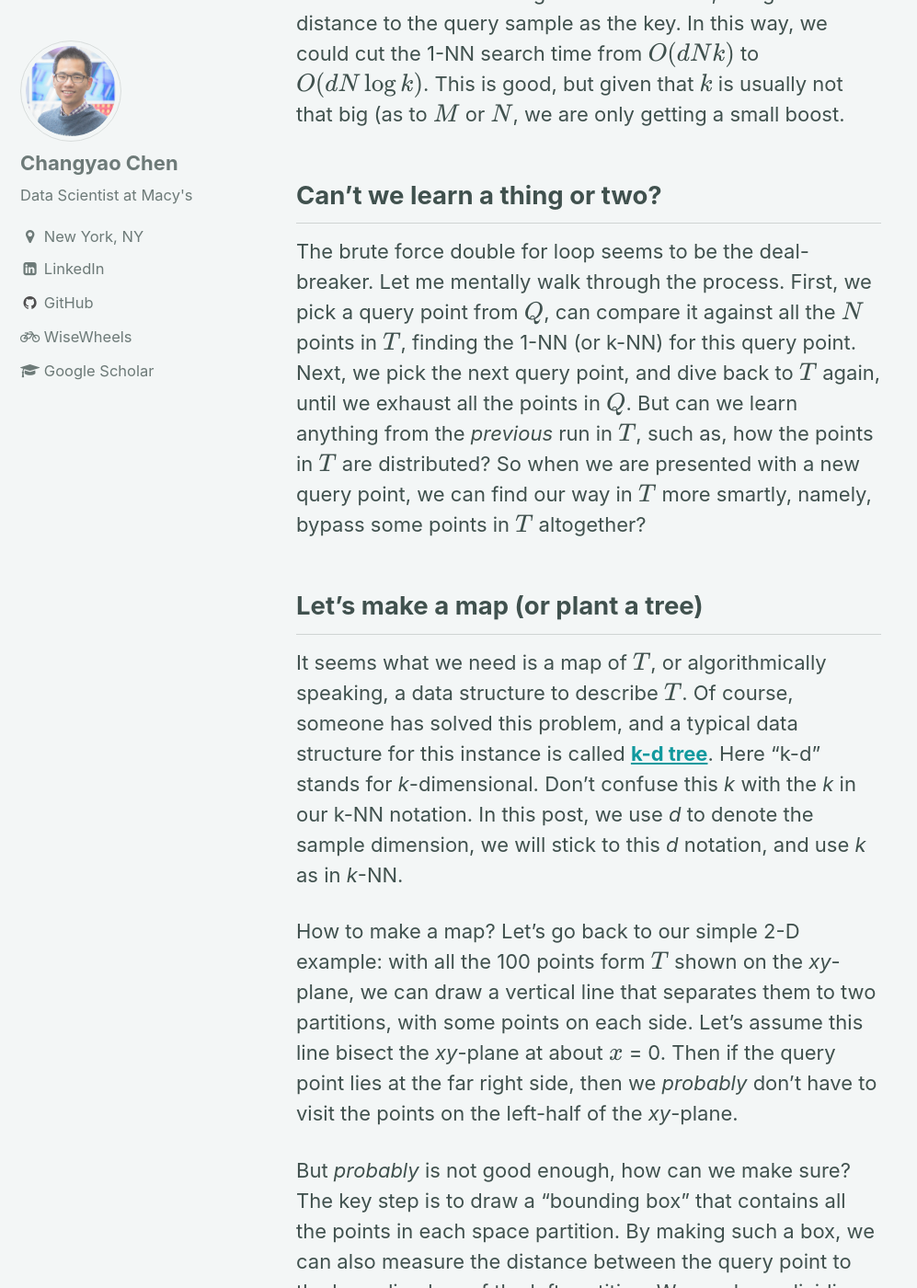
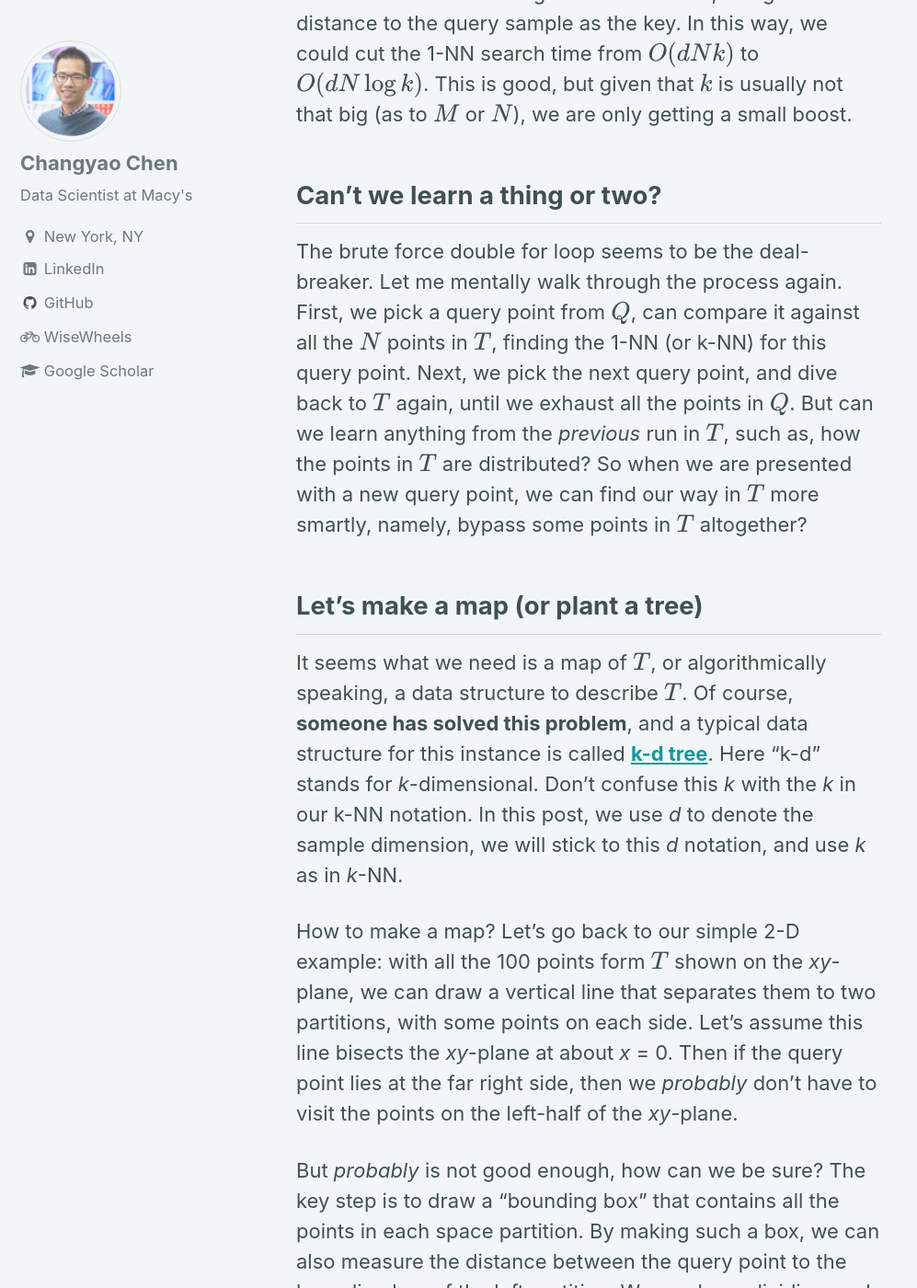
Before and after one commit to changyaochen/changyaochen.github.io, a Jekyll site: the page built from _posts/2018-05-16-k-nearest-neighbor-search-without-brute-force.md, in a window 1280 px wide and 1400 px high, scrolled down 2376 px. Shown: the whole window at 92% size, without its empty margins (0-997 px from the left). Built offline with Jekyll 4.4.1, drawn with Linux system fonts in a browser that asks for light colours; formulas are drawn with MathJax 3; comment, search, counter and statistics services are not loaded; some of the changed text lies outside the part shown.

Commit message:
fix more typo

```diff
--- a/_posts/2018-05-16-k-nearest-neighbor-search-without-brute-force.md
+++ b/_posts/2018-05-16-k-nearest-neighbor-search-without-brute-force.md
@@ -26,25 +26,25 @@ Is this time budget bad? If we are not dealing with high-dimension data, such as
 
 We came back to the drawing board... We also should probably use `numpy` more, and vectorize the data better, but still, there must be a better way, algorithmically.
 
-Notice that, for k-NN, we want to maintain a list of k smallest values, as we are searching through all \\(N\\) samples in the set \\(T\\). So we could probably get a balanced binary search tree to store the k nearest neighbors seen so far, using their distance to the query sample as the key. In this way, we could cut the 1-NN search time from \\(O(dNk)\\) to \\(O(dN\log{k})\\). This is good, but given that \\(k\\) is usually not that big (as to \\(M\\) or \\(N\\), we are only getting a small boost.
+Notice that, for k-NN, we want to maintain a list of k smallest values, as we are searching through all \\(N\\) samples in the set \\(T\\). So we could probably get a balanced binary search tree to store the k nearest neighbors seen so far, using their distance to the query sample as the key. In this way, we could cut the 1-NN search time from \\(O(dNk)\\) to \\(O(dN\log{k})\\). This is good, but given that \\(k\\) is usually not that big (as to \\(M\\) or \\(N\\)), we are only getting a small boost.
 
 ## Can't we learn a thing or two?
-The brute force double for loop seems to be the deal-breaker. Let me mentally walk through the process. First, we pick a query point from \\(Q\\), can compare it against all the \\(N\\) points in \\(T\\), finding the 1-NN (or k-NN) for this query point. Next, we pick the next query point, and dive back to \\(T\\) again, until we exhaust all the points in \\(Q\\). But can we learn anything from the *previous* run in \\(T\\), such as, how the points in \\(T\\) are distributed? So when we are presented with a new query point, we can find our way in \\(T\\) more smartly, namely, bypass some points in \\(T\\) altogether?
+The brute force double for loop seems to be the deal-breaker. Let me mentally walk through the process again. First, we pick a query point from \\(Q\\), can compare it against all the \\(N\\) points in \\(T\\), finding the 1-NN (or k-NN) for this query point. Next, we pick the next query point, and dive back to \\(T\\) again, until we exhaust all the points in \\(Q\\). But can we learn anything from the *previous* run in \\(T\\), such as, how the points in \\(T\\) are distributed? So when we are presented with a new query point, we can find our way in \\(T\\) more smartly, namely, bypass some points in \\(T\\) altogether?
 
 ## Let's make a map (or plant a tree)
-It seems what we need is a map of \\(T\\), or algorithmically speaking, a data structure to describe \\(T\\). Of course, someone has solved this problem, and a typical data structure for this instance is called [**k-d tree**](https://en.wikipedia.org/wiki/K-d_tree). Here "k-d" stands for *k*-dimensional. Don't confuse this *k* with the *k* in our k-NN notation. In this post, we use *d* to denote the sample dimension, we will stick to this *d* notation, and use *k* as in *k*-NN.
+It seems what we need is a map of \\(T\\), or algorithmically speaking, a data structure to describe \\(T\\). Of course, **someone has solved this problem**, and a typical data structure for this instance is called [**k-d tree**](https://en.wikipedia.org/wiki/K-d_tree). Here "k-d" stands for *k*-dimensional. Don't confuse this *k* with the *k* in our k-NN notation. In this post, we use *d* to denote the sample dimension, we will stick to this *d* notation, and use *k* as in *k*-NN.
 
-How to make a map? Let's go back to our simple 2-D example: with all the 100 points form \\(T\\) shown on the *xy*-plane, we can draw a vertical line that separates them to two partitions, with some points on each side. Let's assume this line bisect the *xy*-plane at about \\(x\\) = 0. Then if the query point lies at the far right side, then we *probably* don't have to visit the points on the left-half of the *xy*-plane.
+How to make a map? Let's go back to our simple 2-D example: with all the 100 points form \\(T\\) shown on the *xy*-plane, we can draw a vertical line that separates them to two partitions, with some points on each side. Let's assume this line bisects the *xy*-plane at about *x* = 0. Then if the query point lies at the far right side, then we *probably* don't have to visit the points on the left-half of the *xy*-plane.
 
-But *probably* is not good enough, how can we make sure? The key step is to draw a "bounding box" that contains all the points in each space partition. By making such a box, we can also measure the distance between the query point to the bounding box of the left partition. We can keep dividing each partition, until reaching some stopping criterion. For each partition, we will also make the corresponding bounding boxes. In this way, we make a map of \\(T\\), by making a binary tree out of it.
+But *probably* is not good enough, how can we be sure? The key step is to draw a "bounding box" that contains all the points in each space partition. By making such a box, we can also measure the distance between the query point to the bounding box of the left partition. We can keep dividing each partition, until reaching some stopping criterion. For each partition, we will also make the corresponding bounding boxes. In this way, we make a map of \\(T\\), by making a binary tree out of it.
 
 With this piece of information, the 1-NN query step becomes:
 
 1. Make the "map" (make the k-d tree).
-2. Given the query point, find out which partition it is in (traverse the k-d tree to the leaf that contains the query point).
+2. Given the query point, find out which partition is it in (traverse the k-d tree to the leaf that contains the query point).
 3. Calculate the distance between the query point and all ohter points in the same partition (leaf). Remember the nearest neighbor, and the minimum distance.
 4. Calculate the distance between the query point and the bounding box of the "sibling" partition (the other leaf under the same parent node). If this distance is larger than the minimum distance, then we can skip this "sibling" partition altogether. Otherwise, we will have to visit all the points in this sibling partition, and update the 1-NN if needed.
-5. Once we have done with this sibling partition, we will traverse up along the tree, and then visit the "uncle" partition (and possibly its children). We will keep traversing the k-d tree in the same fashion, until all the points in \\(T\\) are covered.
+5. Once we have done with this sibling partition, we will traverse up along the tree, and then check the "uncle" partition (and possibly its children). We will keep traversing the k-d tree in the same fashion, until all the points in \\(T\\) are covered.
 
 <figure>
 <a href="/assets/images/knn_depth_3.jpg"><img src="/assets/images/knn_depth_3.png"></a>
```
Also changed, not shown: other parts of _posts/2018-05-16-k-nearest-neighbor-search-without-brute-force.md (+4 -4 lines).
